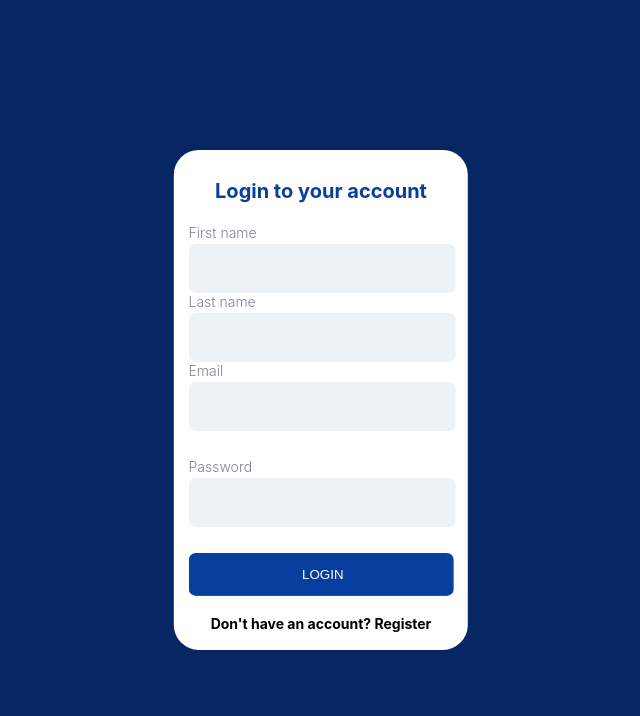
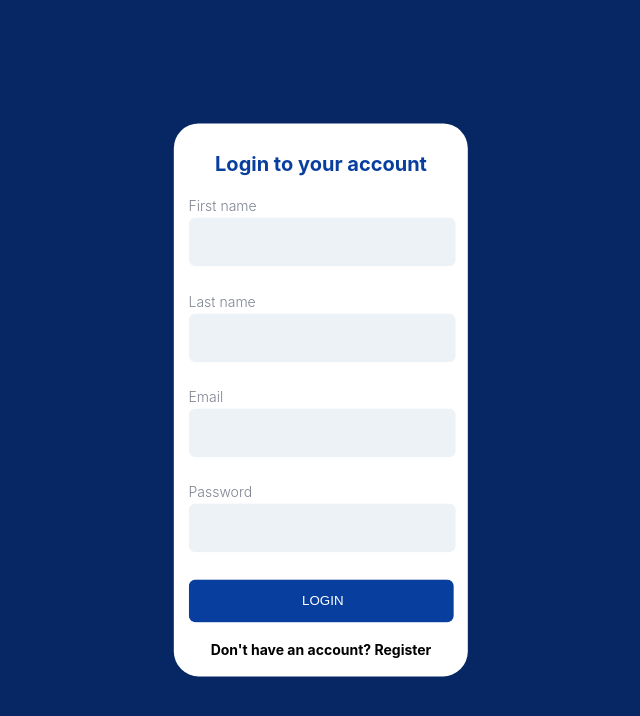
Before and after one commit to RolakeAnifowose/Advanced-Software-Engineering-Assignment-1, a Flask app: page /login in a window 1280 px wide. Shown: the top 716 px of the page, without its empty margins (319-959 px from the left). Run offline with Flask 3, Linux system fonts and the light colour scheme.

Commit message:
Updated style.css to reflect login page styling changes

```diff
--- a/static/style.css
+++ b/static/style.css
@@ -66,7 +66,7 @@ input {
     /* transform: matrix(1, 0, 0, -1, 0, 0); */
 }
 
-#passworddiv {
+#passworddiv, #lastnamediv, #emaildiv {
     padding-top: 10%;
 }
 
```
